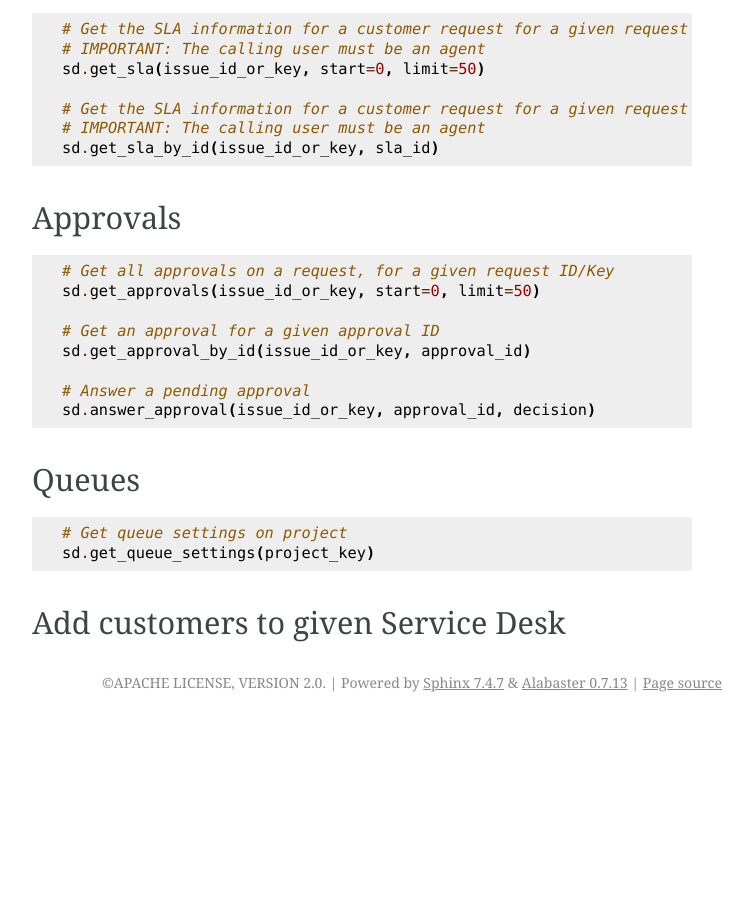
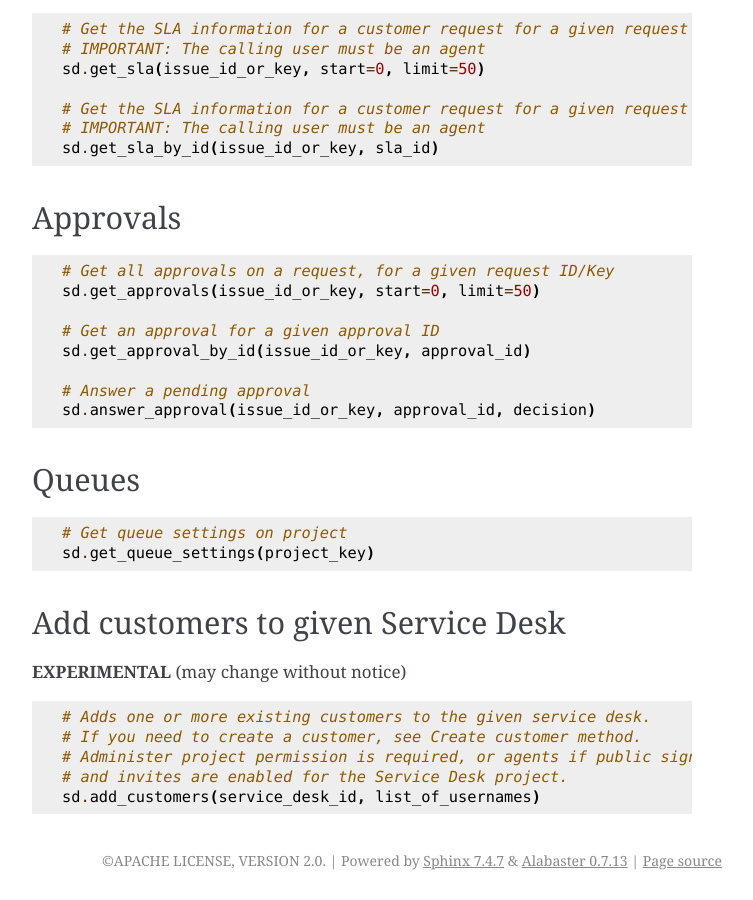
Before and after one commit to atlassian-api/atlassian-python-api, a Sphinx documentation site: the page built from docs/service_desk.rst, in a window 1280 px wide and 900 px high, scrolled down 2717 px. Shown: the whole window, without its empty margins (388-1141 px from the left). Built offline with Sphinx 7.4.7, drawn with Linux system fonts in a browser that asks for light colours; pages that are not in the unit, such as notebooks, are missing from menus; before the commit the page ends 3439 px from its top, so only the background shows below that.

Commit message:
Fix docs

```diff
--- a/docs/service_desk.rst
+++ b/docs/service_desk.rst
@@ -173,7 +173,10 @@ Queues
 Add customers to given Service Desk
 -----------------------------------
 
+**EXPERIMENTAL** (may change without notice)
+
 .. code-block:: python
+
     # Adds one or more existing customers to the given service desk.
     # If you need to create a customer, see Create customer method.
     # Administer project permission is required, or agents if public signups
```
